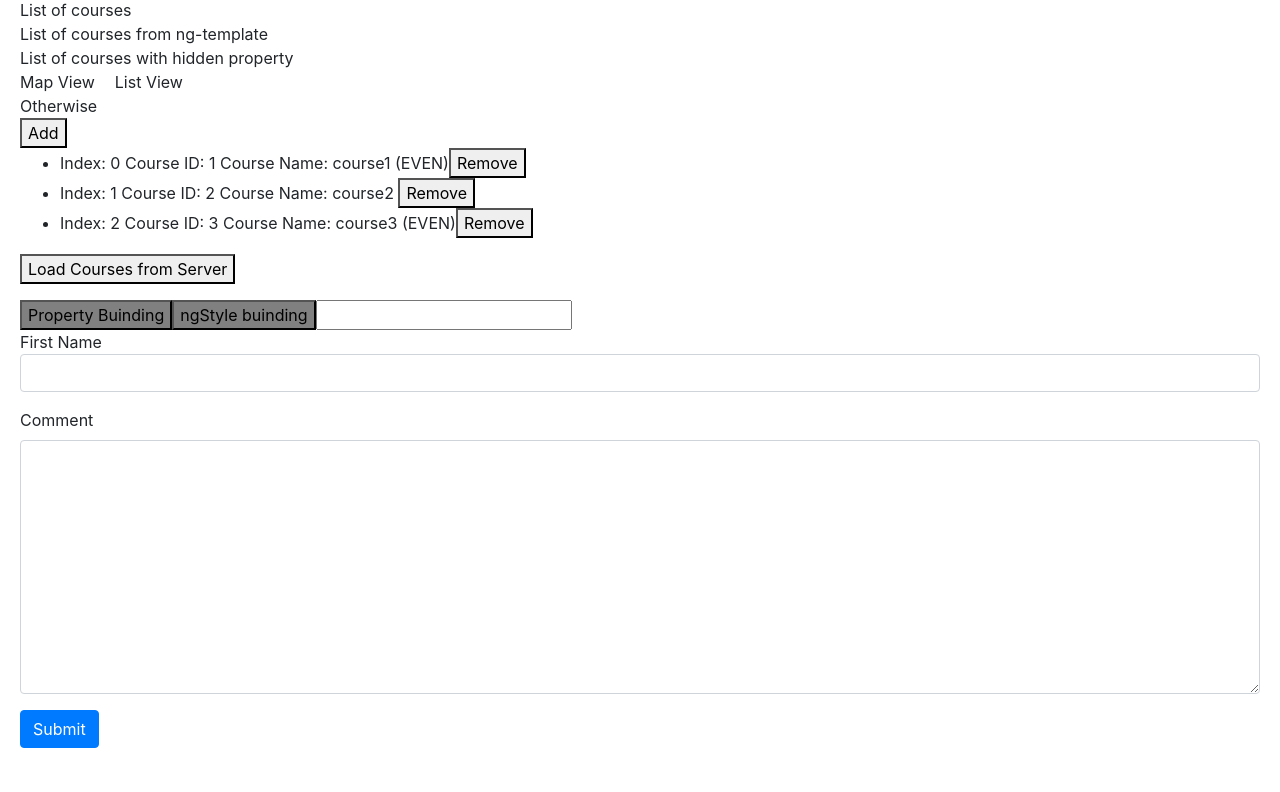
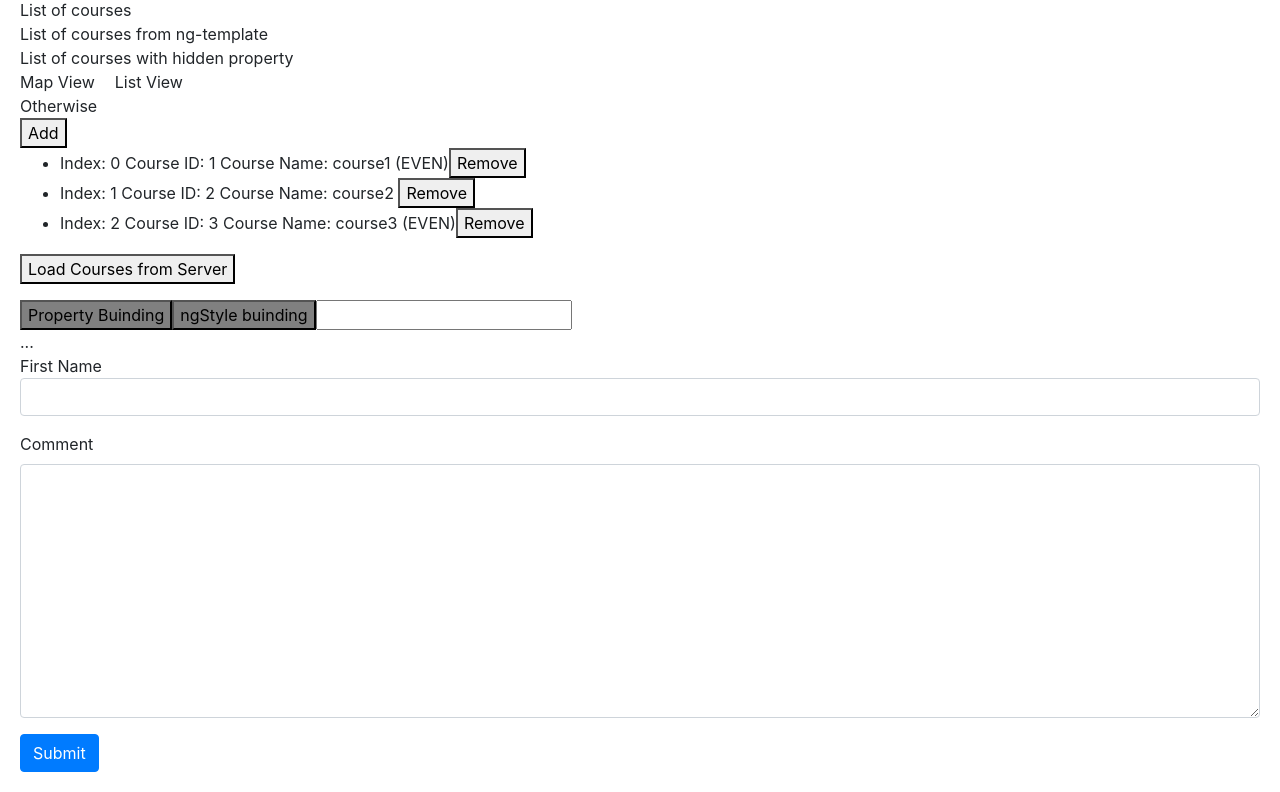
Before and after one commit to mdzobayer/angular-hello-world, an Angular app: page / in a window 1280 px wide. Shown: the part 1119-1911 px from the top of the page. Before the commit the page ends 1887 px from the top, so only its background shows below. Built offline with nearby package versions, Linux system fonts and the light colour scheme.

Commit message:
Check nested group object is valid or not

```diff
--- a/src/app/contact-form/contact-form.component.html
+++ b/src/app/contact-form/contact-form.component.html
@@ -1,5 +1,6 @@
 <form #form="ngForm" (ngSubmit)="submit(form)">
     <div ngModelGroup="contact" #contact="ngModelGroup">
+        <div *ngIf="!contact.valid">...</div>
         <div class="form-group">First Name<label for="firstName"></label>
             <input
                 required
```
